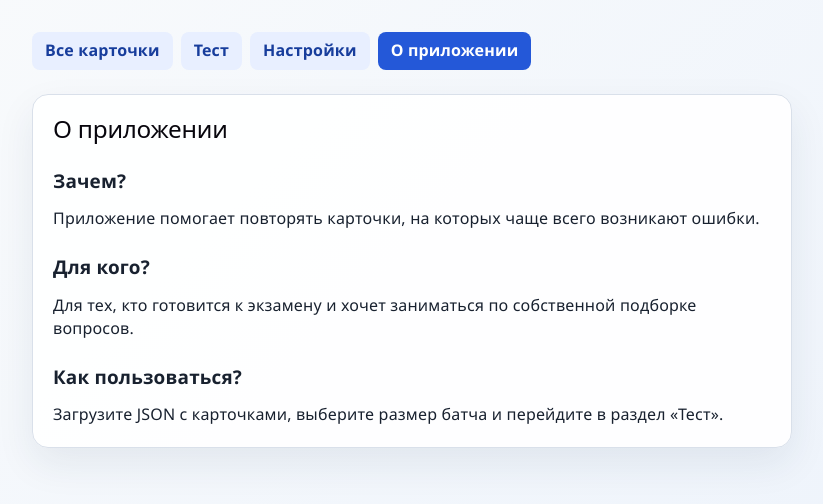
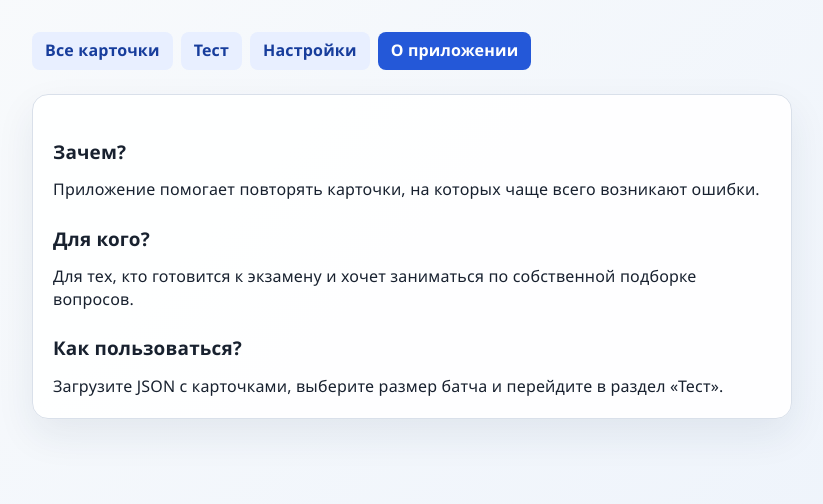
Before and after one commit to SVDotsenko/weak-cards-quiz-react, a React (Vite) app: page /about in a window 1280 px wide. Shown: the top 504 px of the page, without its empty margins (28-851 px from the left). Built offline with nearby package versions, Linux system fonts and the light colour scheme.

Commit message:
refactor: remove unnecessary headings from AboutPage and SettingsPage components

```diff
--- a/src/pages/AboutPage.jsx
+++ b/src/pages/AboutPage.jsx
@@ -1,7 +1,6 @@
 function AboutPage() {
   return (
     <section className="panel page-copy">
-      <h2>О приложении</h2>
       <h3>Зачем?</h3>
       <p>
         Приложение помогает повторять карточки, на которых чаще всего возникают
--- a/src/pages/SettingsPage.jsx
+++ b/src/pages/SettingsPage.jsx
@@ -5,7 +5,6 @@ function SettingsPage() {
 
   return (
     <section className="panel page-copy">
-      <h2>Настройки</h2>
       <p>Параметры прохождения теста сохраняются в браузере.</p>
       <label className="setting-field">
         Размер батча
```
